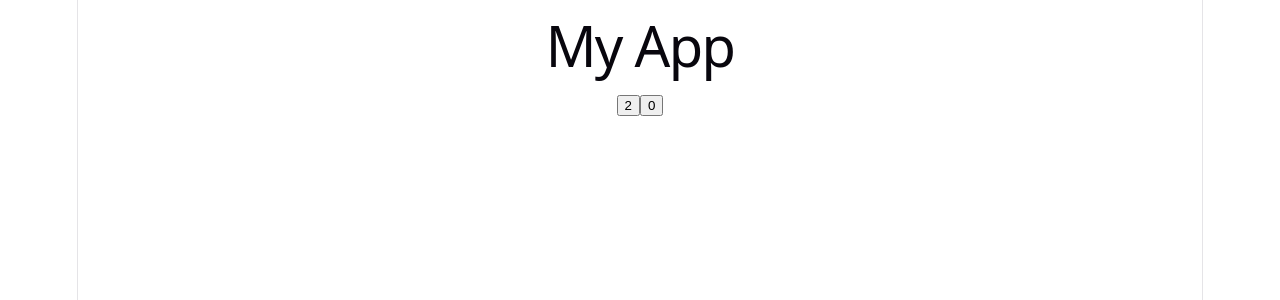
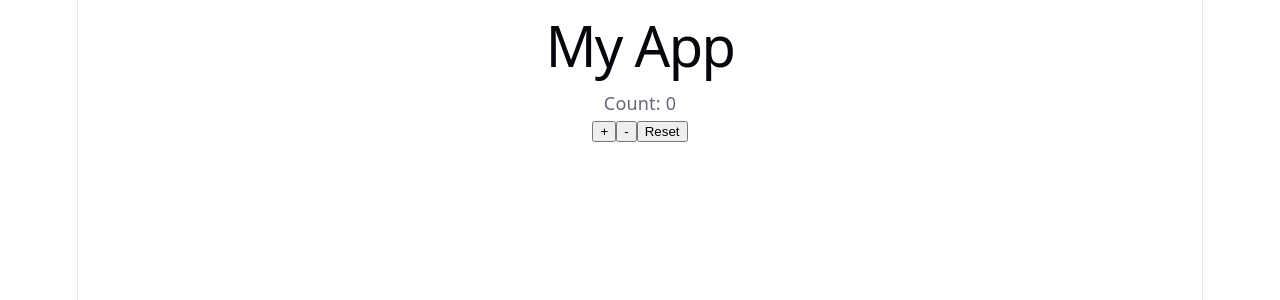
Before and after one commit to prabhakarlainipg/coding-practice, a React (Vite) app in the folder react/my-react-app/: page / in a window 1280 px wide. Shown: the top 300 px of the page. Built offline with nearby package versions, Linux system fonts and the light colour scheme.

Commit message:
react usereducer

```diff
--- a/react/my-react-app/src/App.tsx
+++ b/react/my-react-app/src/App.tsx
@@ -1,7 +1,9 @@
 //import PropsComponent from "./components/Props.tsx";
-import {Counter} from "./components/State.tsx";
+//import {Counter} from "./components/State.tsx";
 //import {UnControlledComp} from "./components/UnControlledComp.tsx";
 //import {ClassCompCounter} from "./components/ReactCalssComp.tsx";
+
+import {ReducerCounter} from "./components/ReducerCounter.tsx";
 
 function App() {
   return (
@@ -10,11 +12,14 @@ function App() {
 {/*
        <PropsComponent/>
 */}
+{/*
          <Counter/>
+*/}
         {/*  <UnControlledComp/>*/}
 {/*
       <ClassCompCounter/>
 */}
+          <ReducerCounter/>
       </div>
   );
 }
--- /dev/null
+++ b/react/my-react-app/src/components/ReducerCounter.tsx
@@ -0,0 +1,58 @@
+import { useReducer } from "react";
+
+type State = {
+    count: number;
+};
+
+type Action =
+    | { type: "increment" }
+    | { type: "decrement" }
+    | { type: "reset" };
+
+const initialState: State = {
+    count: 0
+};
+
+function reducer(state: State, action: Action): State {
+    switch (action.type) {
+        case "increment":
+            return {
+                count: state.count + 1
+            };
+
+        case "decrement":
+            return {
+                count: state.count - 1
+            };
+
+        case "reset":
+            return {
+                count: 0
+            };
+
+        default:
+            return state;
+    }
+}
+
+export function ReducerCounter() {
+    const [state, dispatch] = useReducer(reducer, initialState);
+
+    return (
+        <div>
+            <p>Count: {state.count}</p>
+
+            <button onClick={() => dispatch({ type: "increment" })}>
+                +
+            </button>
+
+            <button onClick={() => dispatch({ type: "decrement" })}>
+                -
+            </button>
+
+            <button onClick={() => dispatch({ type: "reset" })}>
+                Reset
+            </button>
+        </div>
+    );
+}
```
